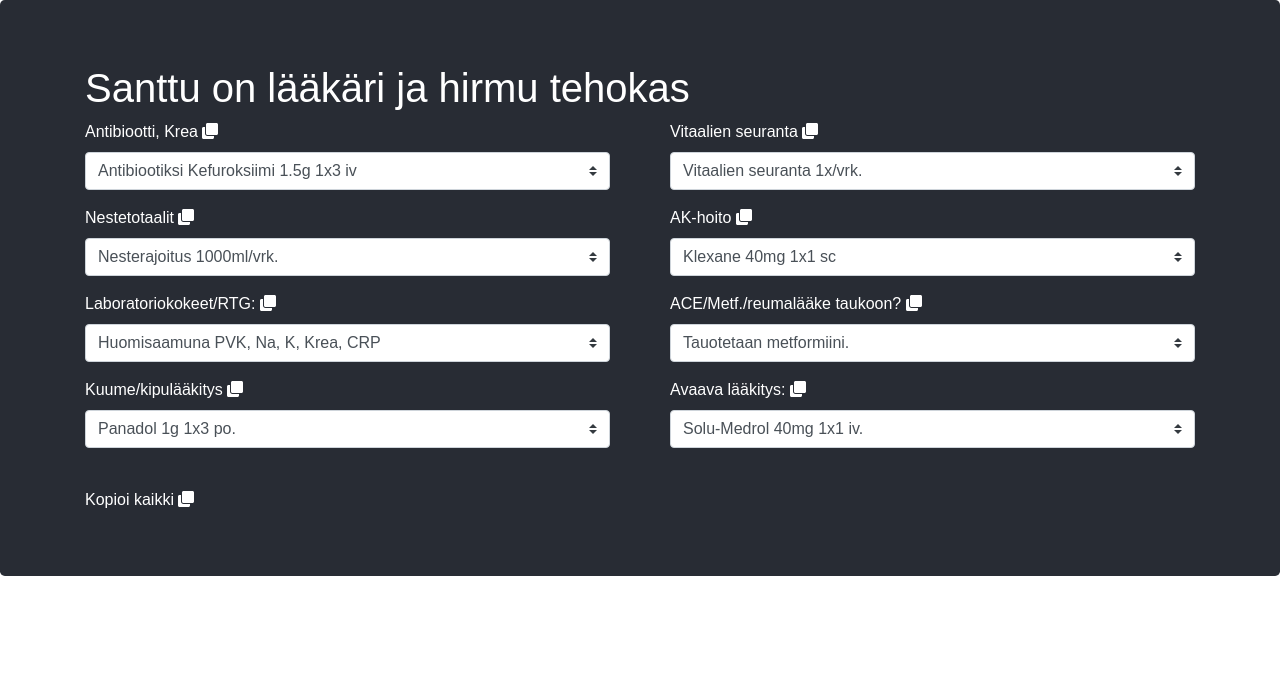
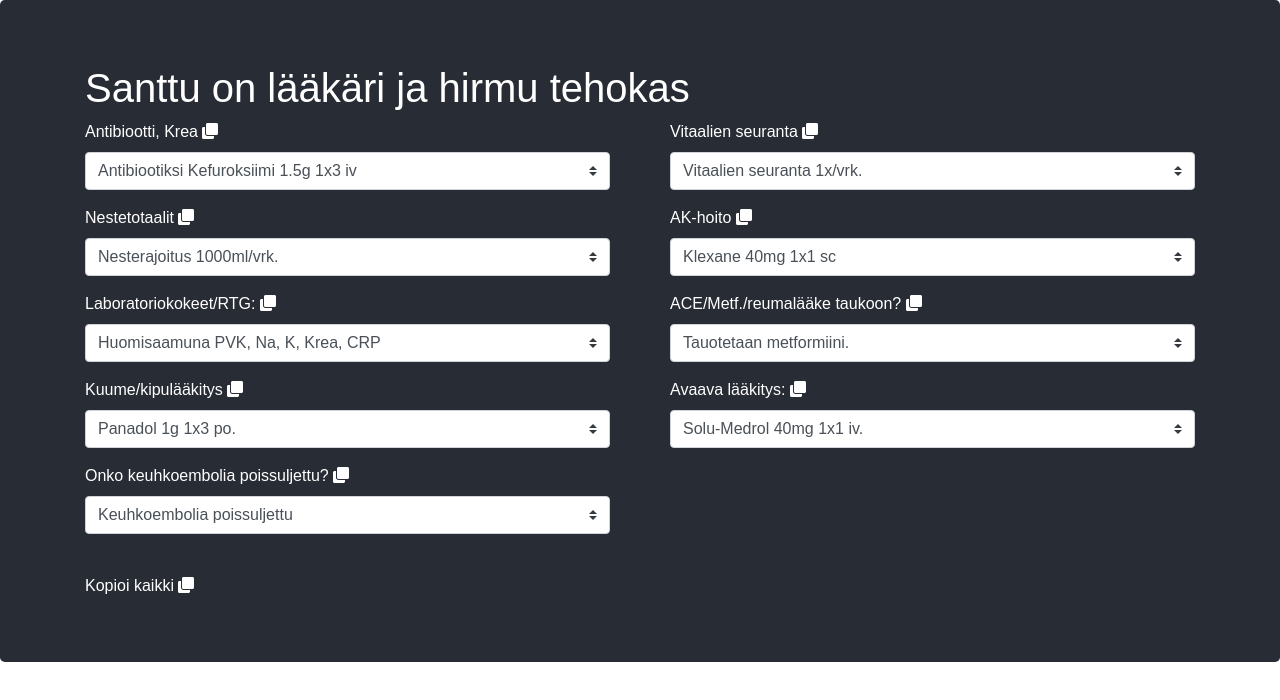
Before and after one commit to sonkkeli/santtu-on-laakari, a React (Create React App) app: page / in a window 1280 px wide. Shown: the top 700 px of the page. Built offline with nearby package versions, Linux system fonts and the light colour scheme.

Commit message:
Lisää keuhkoembolia

```diff
--- a/src/texts.js
+++ b/src/texts.js
@@ -74,4 +74,11 @@ export const values = [
       'Atrodual 1x4 sään ja 1x1-2 tarv.',
     ],
   },
+  {
+    title: 'Onko keuhkoembolia poissuljettu?',
+    options: [
+      'Keuhkoembolia poissuljettu',
+      'Keuhkoembolia ei poissuljettu',
+    ],
+  },
 ]
```
